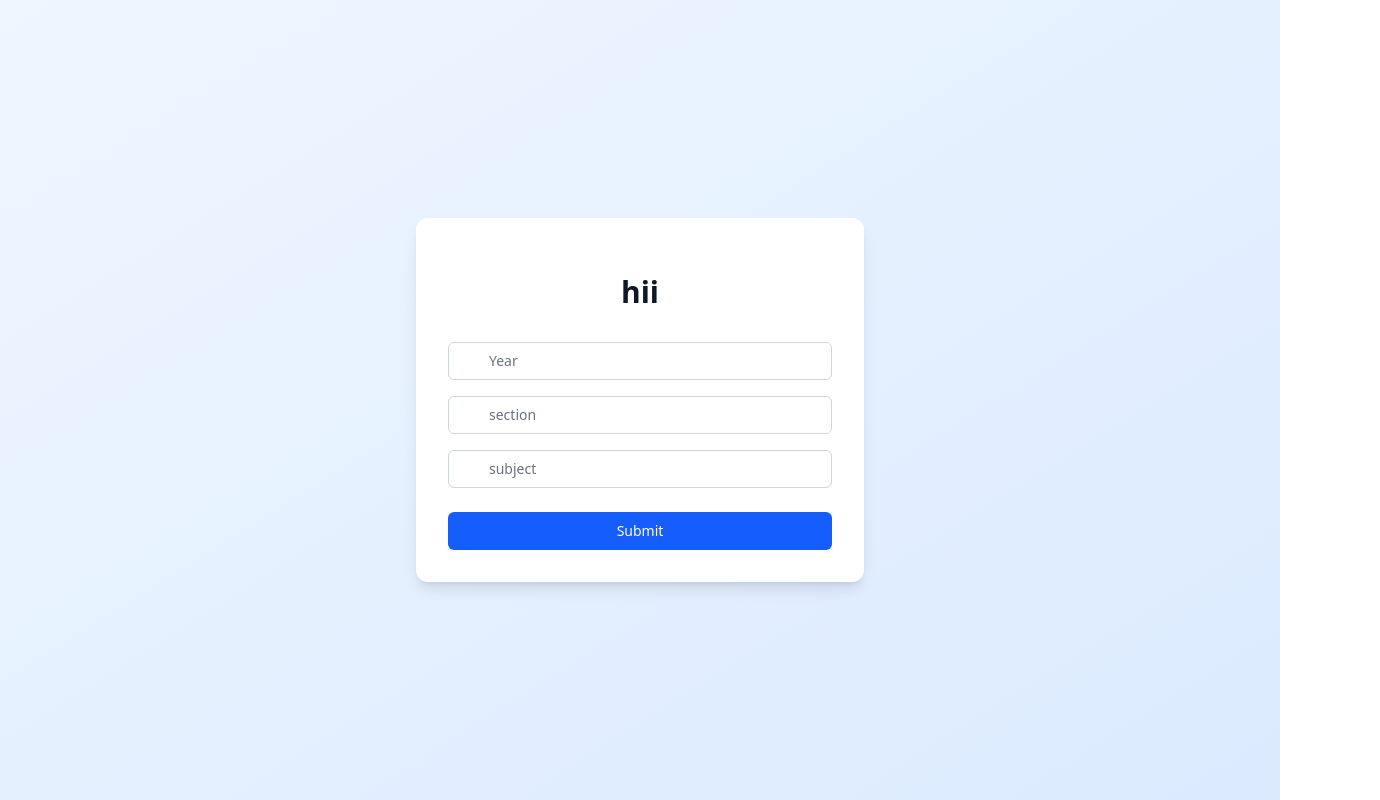
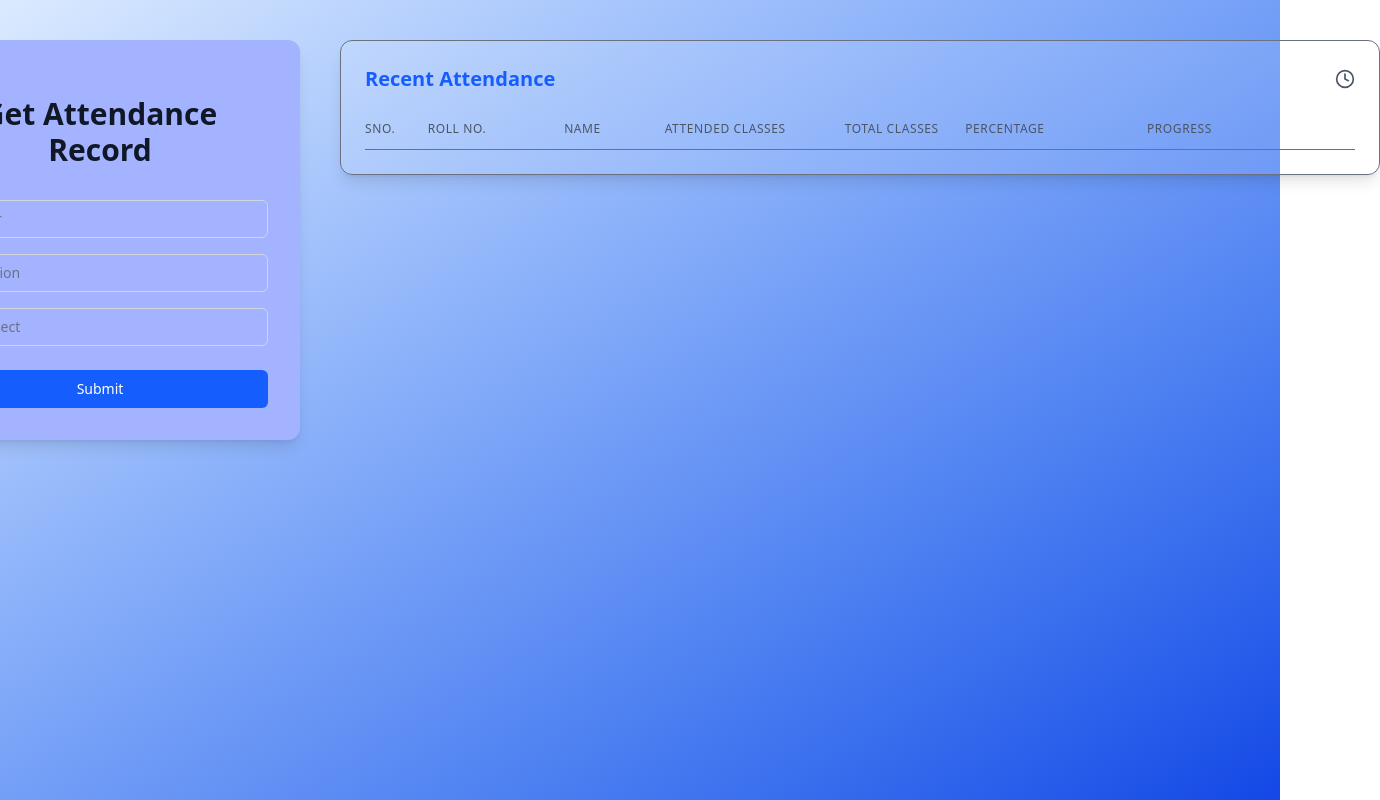
Before and after one commit to manasbhalerao23/attend_fe, a React (Vite) app: page /getattend in a window 1280 px wide. Shown: the whole page, 1380 px wide, since content can reach past the window. Built offline with nearby package versions, Linux system fonts and the light colour scheme.

Commit message:
teacher pages

```diff
--- a/src/pages/student/Shome.jsx
+++ b/src/pages/student/Shome.jsx
@@ -8,6 +8,7 @@ import {
   Bell,
   Settings,
   ClipboardCheck,
+  LogOut,
 } from "lucide-react";
 import { useSelector } from "react-redux";
 import store from "../../Utilities/store";
@@ -56,7 +57,7 @@ return navigate("/login")
       );
 
       console.log("API Response:", res);
-      setRecentAttendance(res?.data?.message || []); // ✅
+      setRecentAttendance(res?.data?.message || []);
     } catch (err) {
       console.error("Error fetching attendance:", err);
     }
@@ -64,7 +65,7 @@ return navigate("/login")
 
   useEffect(() => {
     recentAPI();
-  }, []); // ✅
+  }, []);
 
   if (user?.role === "Student") {
     return (
@@ -97,12 +98,13 @@ return navigate("/login")
                   {studentInfo.name}
                 </span>
                 <div className="btn">
-                  <button
-                    onClick={handleLogout}
-                    className="text-blue-600 bg-blue-200 cursor-pointer rounded-xl px-2 py-1"
-                  >
-                    Logout
-                  </button>
+                <a
+              className="cursor-pointer flex items-center gap-3 text-gray-700 hover:text-red-600 transition-colors"
+              onClick={handleLogout}
+            >
+              <LogOut className="h-5 w-5" />
+              Logout
+            </a>
                 </div>
               </div>
               <Settings className="text-gray-600 hover:text-gray-800 cursor-pointer" />
--- a/src/pages/student/checkattend.jsx
+++ b/src/pages/student/checkattend.jsx
@@ -2,9 +2,7 @@ import React, { useState } from 'react';
 import { ClipboardCheck, Calendar, CheckCircle2, XCircle } from 'lucide-react';
 
 // data come from api
-const subjects = [
-  { id: 1, name: 'dbms', totalClasses: 50, attended: 45 }
-];
+
 
 function Checkattend() {
   const [selectedSubject, setSelectedSubject] = useState(subjects[0]);
@@ -15,6 +13,7 @@ function Checkattend() {
     if (percentage >= 60) return 'text-yellow-600';
     return 'text-red-600';
   };
+
 
   return (
     <div className="min-h-screen bg-gray-50">
@@ -31,6 +30,7 @@ function Checkattend() {
       {/* Main Content */}
       <main className="max-w-7xl mx-auto px-4 py-8 sm:px-6 lg:px-8">
         <div className="bg-white rounded-lg shadow-md p-6">
+
           {/* Subject Selection */}
           <div className="mb-8 ">
             <label htmlFor="subject" className=" block text-sm font-medium text-gray-700 mb-2">
@@ -40,13 +40,13 @@ function Checkattend() {
               id="subject"
               className="bg-gray-100 cursor-pointer mt-1 block w-auto pl-3 pr-10 py-2 text-base border-gray-700 focus:outline-none focus:ring-blue-500 focus:border-blue-500 sm:text-sm rounded-md"
               value={selectedSubject.id}
-              onChange={(e) => setSelectedSubject(subjects.find(s => s.id === Number(e.target.value)) || subjects[0])}
+              onChange={(e) => setSelectedSubject(e)}
             >
-              {subjects.map((subject) => (
-                <option key={subject.id} value={subject.id}>
-                  {subject.name}
+
+               <option key={1} value={2}>
+                  DBMS
                 </option>
-              ))}
+
             </select>
           </div>
 
--- a/src/pages/teacher/Thome.jsx
+++ b/src/pages/teacher/Thome.jsx
@@ -10,6 +10,8 @@ import {
 import { useSelector } from 'react-redux';
 import store from '../../Utilities/store';
 import { useNavigate } from 'react-router-dom';
+import axios from 'axios';
+import { BASE_URL } from '../../Utilities/constant';
 
 
 function Teachhome() {
@@ -22,9 +24,19 @@ function Teachhome() {
 const user= useSelector((store)=>store.cart);
 console.log(user);
 
-
-
-
+const handleLogout = async () => {
+  try {
+    const res = await axios.post(
+      `${BASE_URL}/user/signin/logout`,
+      {},
+      { withCredentials: true }
+    );
+    console.log(res.data);
+return navigate("/login")
+  } catch (err) {
+    console.log(err);
+  }
+};
 
 if(user?.role==='Teacher'){
   return (
@@ -77,6 +89,7 @@ if(user?.role==='Teacher'){
             </div>
             <a
               className="cursor-pointer flex items-center gap-3 text-gray-700 hover:text-red-600 transition-colors"
+              onClick={handleLogout}
             >
               <LogOut className="h-5 w-5" />
               Logout
--- a/src/pages/teacher/getattend.jsx
+++ b/src/pages/teacher/getattend.jsx
@@ -1,15 +1,18 @@
-  import { useState } from "react";
+import { useEffect, useState } from "react";
 import { BASE_URL } from "../../Utilities/constant";
 import axios from "axios";
+import { BookOpen, CheckCircle2, Clock, XCircle } from "lucide-react";
 function GetAttend() {
   const [year, setyear] = useState("");
   const [sec, setsec] = useState("");
   const [sub, setsub] = useState("");
+  const [recentAttendance, setRecentAttendance] = useState([]); // ✅ Use State
 
+  useEffect(() => {}, [recentAttendance]);
   const handlegetAttendance = async (e) => {
     e.preventDefault();
-      console.log(year,sec,sub);
-      try{
+    console.log(year, sec, sub);
+    try {
       const res = await axios.post(
         `${BASE_URL}/teacher/getAttendance`,
         {
@@ -22,17 +25,17 @@
         }
       );
       console.log(res);
-
-    }catch(err){
+      setRecentAttendance(res?.data);
+    } catch (err) {
       console.log(err);
     }
   };
 
   return (
-      <div className="min-h-screen bg-gradient-to-br from-blue-50 to-blue-100 flex items-center justify-center p-4">
-        <div className="max-w-md w-full space-y-8 bg-white p-8 rounded-xl shadow-lg">
+    <div className="min-h-screen bg-gradient-to-br  from-blue-100 to-blue-700 grid grid-cols-[50vh_130vh] gap-10  items-start justify-center pt-10 ">
+      <div className=" max-w-md w-full space-y-8 bg-indigo-300 p-8 rounded-xl shadow-lg ">
         <div className="text-center">
-            <h2 className="mt-6 text-3xl font-extrabold text-gray-900">hii</h2>
+          <h2 className="mt-6 text-3xl font-extrabold text-gray-900">Get Attendance Record</h2>
         </div>
 
         <form className="mt-8 space-y-6">
@@ -98,6 +101,94 @@
           </button>
         </form>
       </div>
+      <div className="bg-white/10 rounded-xl shadow-lg p-6 border border-gray-500">
+        <div className="flex items-center justify-between mb-4">
+          <h2 className="text-xl font-semibold text-blue-600">
+            Recent Attendance
+          </h2>
+          <Clock className="text-gray-600" size={20} />
+        </div>
+        <div className="overflow-x-auto">
+          <table className="min-w-full">
+            <thead>
+              <tr className="border-b border-gray-500">
+                <th className=" py-3 text-left text-xs font-medium text-gray-600 uppercase tracking-wider">
+                  Sno.
+                </th>
+                <th className="px-6 py-3 text-left text-xs font-medium text-gray-600 uppercase tracking-wider">
+                  Roll No.
+                </th>
+                <th className="px-6 py-3 text-left text-xs font-medium text-gray-600 uppercase tracking-wider">
+                  Name
+                </th>
+                <th className="px-4 py-3 text-left text-xs font-medium text-gray-600 uppercase tracking-wider ">
+                  Attended Classes
+                </th>
+                <th className=" py-3 text-left text-xs font-medium text-gray-600 uppercase tracking-wider">
+                  Total Classes
+                </th>
+                <th className=" py-3 text-left text-xs font-medium text-gray-600 uppercase tracking-wider">
+                  Percentage
+                </th>
+                <th className="px-20 py-3 text-left text-xs font-medium text-gray-600 uppercase tracking-wider">
+                  Progress
+                </th>
+              </tr>
+            </thead>
+            <tbody className="divide-y divide-gray-500">
+              {recentAttendance.map((record, index) => (
+                <tr key={index} className="hover:bg-gray-200 transition-colors">
+                  <td className="py-4 whitespace-nowrap">
+                    <div className="flex items-center">
+                      <BookOpen className="h-5 w-5 text-gray-600 mr-2" />
+                      <span className="text-sm">{index}</span>
+                    </div>
+                  </td>
+                  <td className="px-6 py-4 whitespace-nowrap">
+                    <div className="flex items-center">
+                      <span className="text-sm">{record.roll_no}</span>
+                    </div>
+                  </td>
+                  <td className="px-6 py-4 whitespace-nowrap">
+                    <div className="flex items-center">
+                    <span className="text-sm">{record.student_name}</span>
+
+                    </div>
+                  </td>
+                  <td className="py-4 whitespace-nowrap">
+                    <div className="flex px-16">
+                      <span className="text-sm">{record.attended_classes}</span>
+                    </div>
+                  </td>
+                  <td className="py-4 whitespace-nowrap">
+                    <div className="flex px-6">
+                      <span className="text-sm">{record.total_classes}</span>
+                    </div>
+                  </td>
+                  <td className="py-4 px-6 whitespace-nowrap">
+                    <div className="flex items-center">
+                      <span className="text-sm">{record.attendance_percentage
+    ? parseFloat(Number(record.attendance_percentage).toFixed(2))
+    : "N/A"}</span>
+                    </div>
+                  </td>
+                  <td className="py-4 px-6 whitespace-nowrap">
+                  <div className="w-full bg-gray-200 rounded-full h-2.5">
+                  <div
+                    className={`h-2.5 flex justify-center items-center rounded-full ${
+                      record.attendance_percentage >= 75 ? 'bg-green-600' :
+                      record.attendance_percentage >= 60 ? 'bg-yellow-600' : 'bg-red-600'
+                    }`}
+                    style={{ width: `${record.attendance_percentage}%` }}
+                  ></div>
+                </div>
+                  </td>
+                </tr>
+              ))}
+            </tbody>
+          </table>
+        </div>
+      </div>
     </div>
   );
 }
```
Lines whose indentation alone changed are shown as unchanged.
